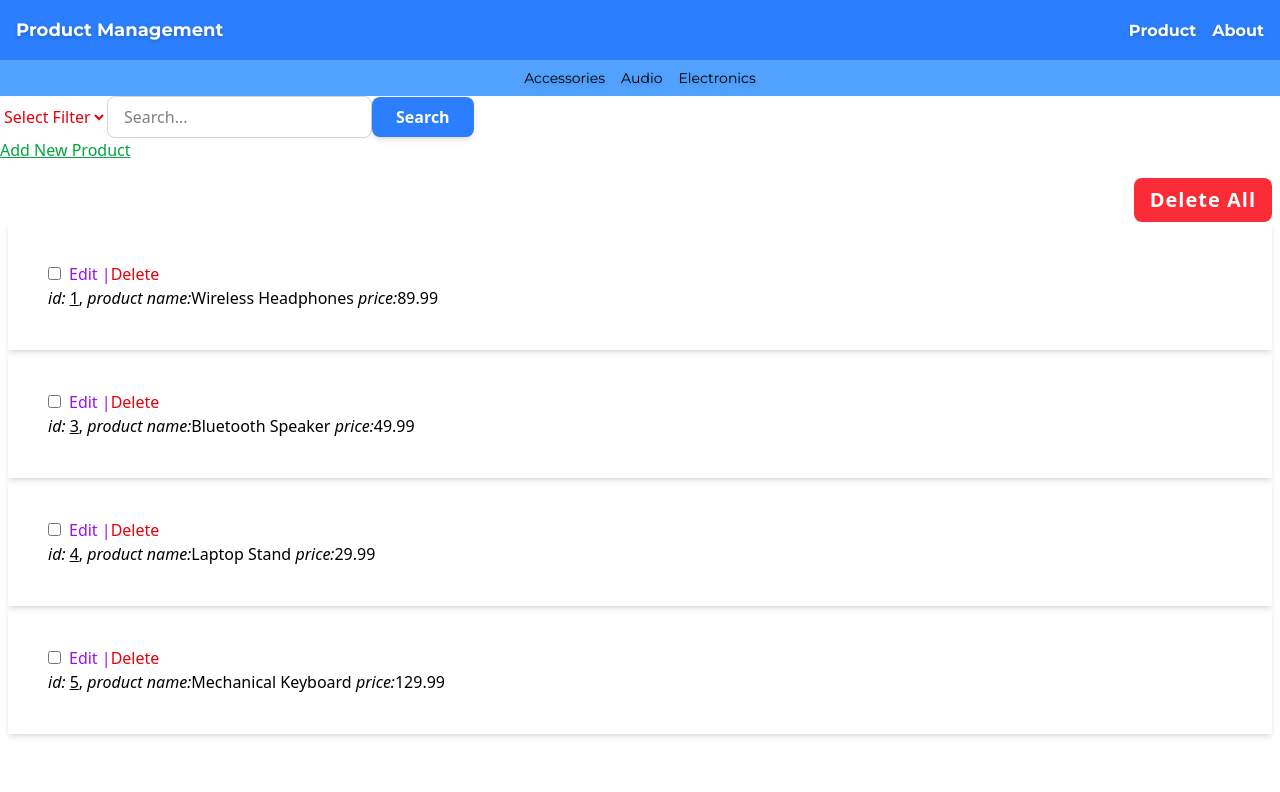
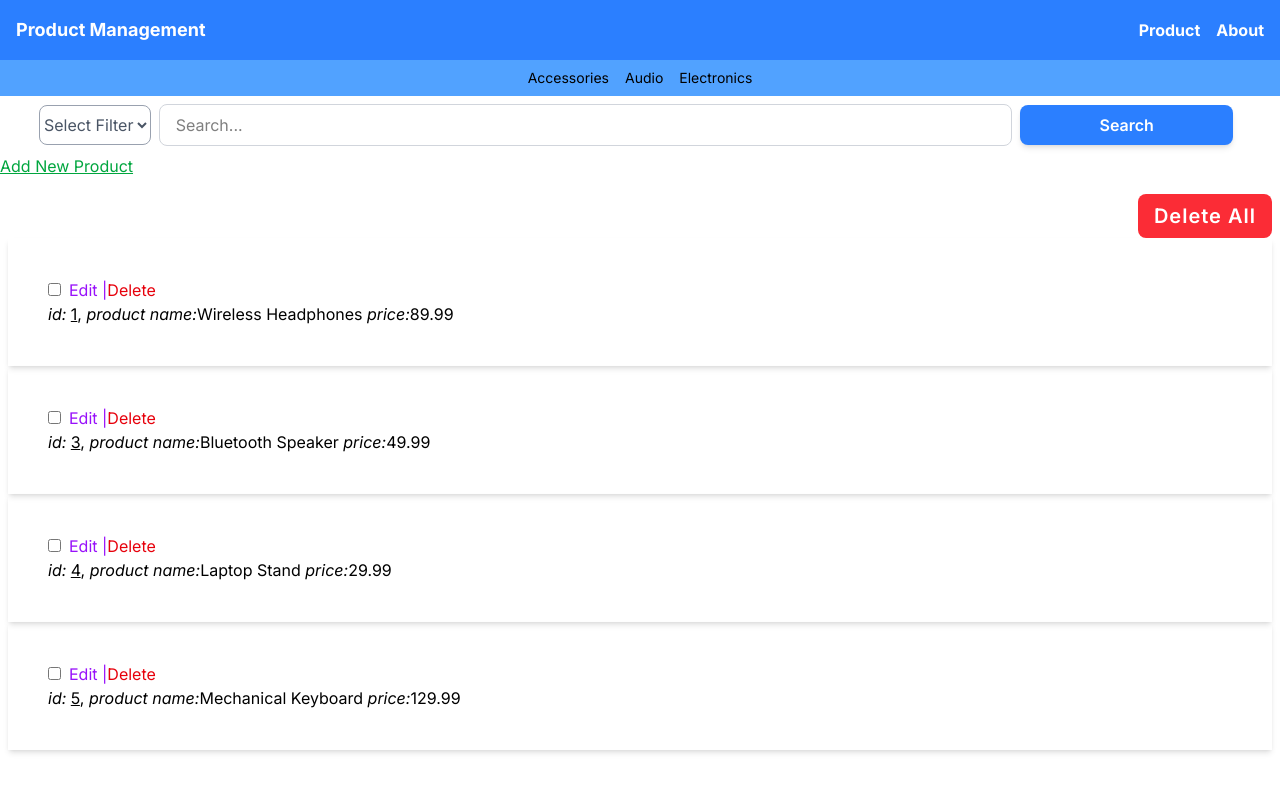
Before and after one commit to P4warit06/PROJECT2-SEC-1-Kittiphop.vue, a Vue app: page /product-manager in a window 1280 px wide. Shown: the top 792 px of the page. Built offline with nearby package versions, Linux system fonts and the light colour scheme; data requests are answered from the project's data file.

Commit message:
009-[update] ui filterProduct

```diff
--- a/data/db.json
+++ b/data/db.json
@@ -94,6 +94,17 @@
       "image": "/placeholder.svg?height=200&width=200",
       "description": "High-quality wireless headphones with noise cancellation",
       "quantity": 1
+    },
+    {
+      "id": "1",
+      "name": "Wireless Headphones",
+      "category": "Electronics",
+      "price": 89.99,
+      "status": "Active",
+      "stock": 47,
+      "image": "/placeholder.svg?height=200&width=200",
+      "description": "High-quality wireless headphones with noise cancellation",
+      "quantity": 1
     }
   ]
 }
--- a/src/App.vue
+++ b/src/App.vue
@@ -5,9 +5,14 @@ import UserProductManager from './components/UserProductManager.vue';
 
 <template>
   <div >
-    <!-- <UserProductManager/> -->
     <router-view />
   </div>
 </template>
 
-<style scoped></style>
+<style>
+@import url('https://fonts.googleapis.com/css2?family=Inter:ital,opsz,wght@0,14..32,100..900;1,14..32,100..900&display=swap');
+
+html {
+  font-family: "Inter", sans-serif;
+}
+</style>
--- a/src/components/FilterProduct.vue
+++ b/src/components/FilterProduct.vue
@@ -7,9 +7,9 @@ const props = defineProps({
 });
 </script>
 <template>
-    <div class="w-full">
-
-    <select class="text-red-600">
+    <div class="w-6/6 my-2">
+      <div class="flex justify-center items-center">
+        <select class="w-0.5/6 mr-2 py-2 rounded-lg text-gray-600 border border-gray-400 text-center">
             <option value="" disabled selected>Select Filter</option>
             <option value="id">Id</option>
             <option value="name">Name</option>
@@ -22,13 +22,13 @@ const props = defineProps({
           v-model="filter"
           type="text"
           placeholder="Search..."
-      class=" px-4 py-2 border border-gray-300 rounded-lg focus:outline-none focus:ring-2 focus:ring-blue-500 focus:border-transparent"
+          class="w-4/6 px-4 py-2 border border-gray-300 rounded-lg focus:outline-none focus:ring-2 focus:ring-blue-500 focus:border-transparent"
         />
 
-   <button class="px-6 py-2 bg-blue-500 text-white font-semibold rounded-lg shadow-md hover:bg-blue-600 focus:outline-none focus:ring-2 focus:ring-blue-500 focus:ring-opacity-50">
+        <button class="w-1/6 mx-2 px-6 py-2 bg-blue-500 text-white font-semibold rounded-lg shadow-md hover:bg-blue-600 focus:outline-none focus:ring-2 focus:ring-blue-500 focus:ring-opacity-50">
           Search
         </button>
-
+      </div>
     </div>
 </template>
 <style scoped>
--- a/src/components/Header.vue
+++ b/src/components/Header.vue
@@ -118,13 +118,5 @@ function toggleMenu() {
 </template>
 
 <style scoped>
-@import url('https://fonts.googleapis.com/css2?family=Montserrat:wght@400;700&display=swap');
-header {
-  position: relative;
-}
-h1, h2, h3, button, a {
-  font-family: 'Montserrat', sans-serif;
-  text-shadow: 0 2px 4px rgba(0, 0, 0, 0.2);
-}
 
 </style>
--- a/src/components/HeaderManager.vue
+++ b/src/components/HeaderManager.vue
@@ -98,13 +98,5 @@ function toggleMenu() {
 </template>
 
 <style scoped>
-@import url('https://fonts.googleapis.com/css2?family=Montserrat:wght@400;700&display=swap');
-header {
-  position: relative;
-}
-h1, h2, h3, button, a {
-  font-family: 'Montserrat', sans-serif;
-  text-shadow: 0 2px 4px rgba(0, 0, 0, 0.2);
-}
 
 </style>
--- a/src/components/ProductList.vue
+++ b/src/components/ProductList.vue
@@ -23,10 +23,6 @@ function filteredProducts() {
 }
 
 const seleteProductList =ref([])
-
-
-
-
 </script>
 
 <template>
```
Lines whose indentation alone changed are shown as unchanged.
